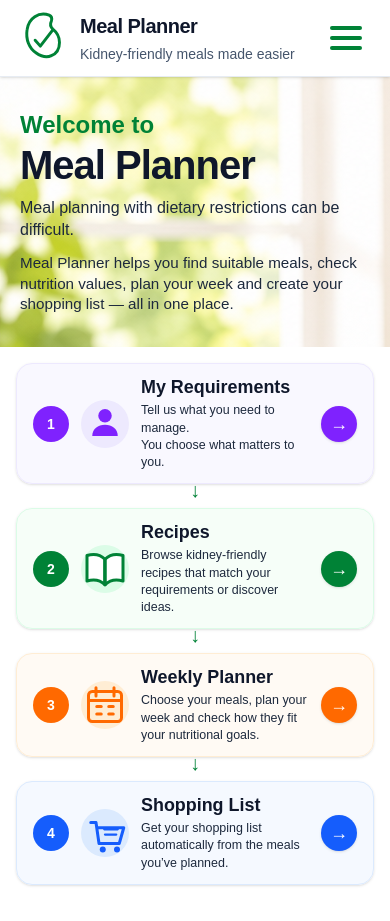
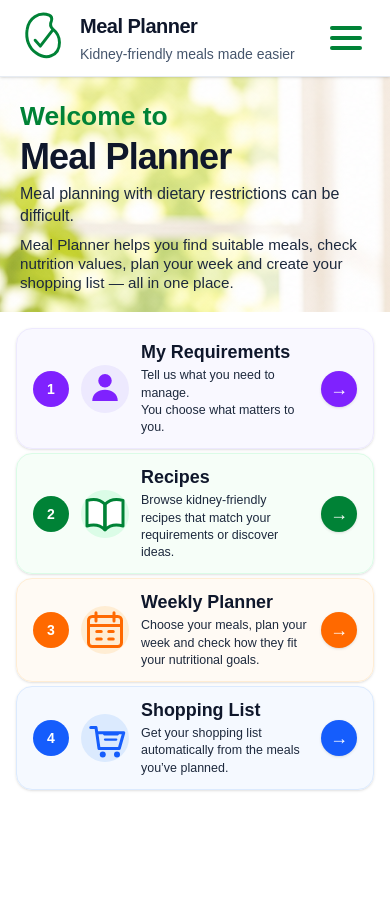
Before and after one commit to rj-jonesatlivedotcom/meal-planner, a Next.js app: page / in a window 390 px wide. Built offline with nearby package versions, Linux system fonts and the light colour scheme.

Commit message:
attempt 12

```diff
--- a/app/page.tsx
+++ b/app/page.tsx
@@ -158,22 +158,22 @@ export default function Home() {
         <div className="absolute inset-0 hidden md:block md:bg-gradient-to-r md:from-white/45 md:via-white/25 md:to-transparent" />
 
         {/* Mobile hero: clean text area with a small food image, rather than text over the photograph */}
-        <div className="relative z-10 mx-auto flex min-h-[270px] max-w-[1400px] items-center px-5 py-3 sm:px-10 md:min-h-[295px] md:px-12 md:py-6 lg:px-16">
+        <div className="relative z-10 mx-auto flex min-h-[235px] max-w-[1400px] items-center px-5 py-1 sm:px-10 md:min-h-[295px] md:px-12 md:py-6 lg:px-16">
           <div className="w-full max-w-[700px]">
             <div className="relative z-10 max-w-[650px] md:max-w-[700px]">
-              <p className="text-2xl font-bold text-green-700 sm:text-3xl md:text-3xl">
+              <p className="text-[1.65rem] font-bold text-green-700 sm:text-3xl md:text-3xl">
                 Welcome to
               </p>
 
-              <h1 className="mt-1 text-[2.5rem] font-extrabold leading-none tracking-tight text-slate-900 sm:text-5xl md:text-[4.25rem]">
+              <h1 className="mt-0.5 text-[2.25rem] font-extrabold leading-none tracking-tight text-slate-900 sm:text-5xl md:text-[4.25rem]">
                 Meal Planner
               </h1>
 
-              <div className="mt-3 max-w-[620px] text-slate-800 md:mt-4">
+              <div className="mt-2 max-w-[620px] text-slate-800 md:mt-4">
                 <p className="text-[1rem] leading-snug sm:text-xl md:text-[1.1rem]">
                   Meal planning with dietary restrictions can be difficult.
                 </p>
-                <p className="mt-3 text-[0.95rem] leading-snug sm:text-xl md:text-[1.1rem]">
+                <p className="mt-2 text-[0.95rem] leading-tight sm:text-xl md:text-[1.1rem]">
                   Meal Planner helps you find suitable meals, check nutrition values, plan your week and create your shopping list — all in one place.
                 </p>
               </div>
@@ -186,7 +186,7 @@ export default function Home() {
       <section className="px-4 py-4 sm:px-8 sm:py-5 md:px-10 lg:px-12">
         {/* Mobile */}
         <div className="mx-auto max-w-[700px] md:hidden">
-          <div className="flex flex-col gap-3">
+          <div className="flex flex-col gap-1">
             {steps.map((step, index) => (
               <div key={step.title} className="relative">
                 <Link
@@ -222,14 +222,6 @@ export default function Home() {
                   </div>
                 </Link>
 
-                {index < steps.length - 1 && (
-                  <div
-                    className="pointer-events-none flex h-3 items-center justify-center text-xl font-bold leading-none text-green-700"
-                    aria-hidden="true"
-                  >
-                    ↓
-                  </div>
-                )}
               </div>
             ))}
           </div>
```
